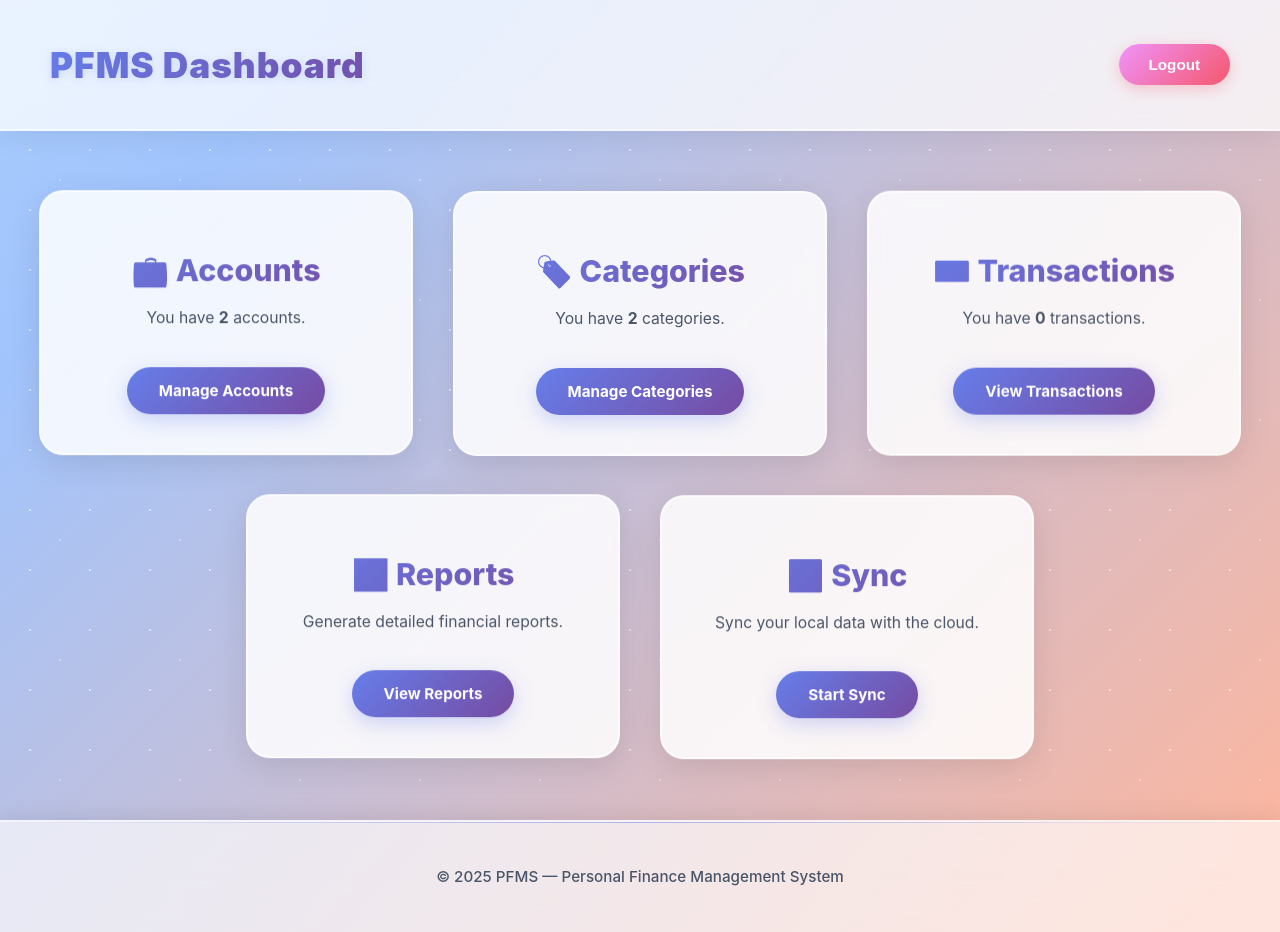
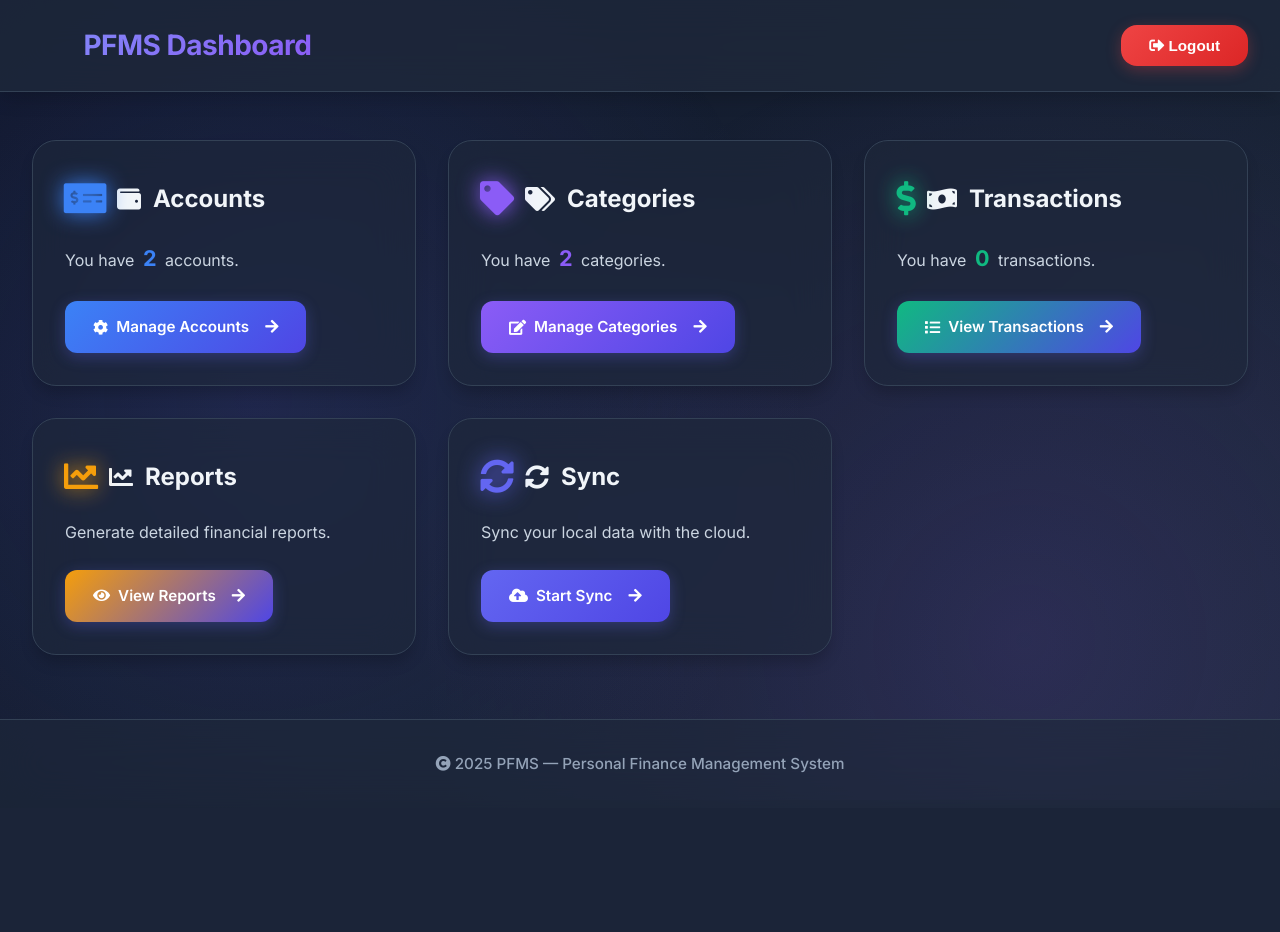
Before and after one commit to kosaladathapththu/Personal-Financial-System, a PHP site: page /dashboard.php in a window 1280 px wide. After the commit the page ends 773 px from the top, so only its background shows below. Run offline with PHP 8.4, Linux system fonts and the light colour scheme; the visitor is signed in with stand-in values (Sample User, id 1); data comes from the database, SQL or seed files in the repository; both versions use the stored data as it was after the commit.

Commit message:
chages in designs

```diff
--- a/public/dashboard.css
+++ b/public/dashboard.css
@@ -1,37 +1,67 @@
-/* === GENERAL STYLES === */
-@keyframes gradientShift {
-  0% { background-position: 0% 50%; }
-  50% { background-position: 100% 50%; }
-  100% { background-position: 0% 50%; }
+/* ========================================
+   MODERN PFMS DASHBOARD - 2025 DESIGN
+   ======================================== */
+
+/* === IMPORTS === */
+@import url('https://fonts.googleapis.com/css2?family=Inter:wght@300;400;500;600;700&display=swap');
+
+/* === ROOT VARIABLES === */
+:root {
+  --primary: #6366f1;
+  --primary-dark: #4f46e5;
+  --primary-light: #818cf8;
+  --secondary: #8b5cf6;
+  --success: #10b981;
+  --warning: #f59e0b;
+  --danger: #ef4444;
+  --info: #3b82f6;
+
+  --bg-primary: #0f172a;
+  --bg-secondary: #1e293b;
+  --bg-card: #1e293b;
+  --bg-card-hover: #334155;
+
+  --text-primary: #f1f5f9;
+  --text-secondary: #cbd5e1;
+  --text-muted: #94a3b8;
+
+  --border-color: #334155;
+  --shadow-sm: 0 1px 2px 0 rgba(0, 0, 0, 0.05);
+  --shadow-md: 0 4px 6px -1px rgba(0, 0, 0, 0.1);
+  --shadow-lg: 0 10px 15px -3px rgba(0, 0, 0, 0.2);
+  --shadow-xl: 0 20px 25px -5px rgba(0, 0, 0, 0.3);
+  --shadow-glow: 0 0 30px rgba(99, 102, 241, 0.3);
+
+  --radius-sm: 8px;
+  --radius-md: 12px;
+  --radius-lg: 16px;
+  --radius-xl: 24px;
+
+  --transition: all 0.3s cubic-bezier(0.4, 0, 0.2, 1);
 }
 
-@keyframes float {
-  0%, 100% { transform: translateY(0px); }
-  50% { transform: translateY(-10px); }
+/* === GLOBAL RESET === */
+* {
+  margin: 0;
+  padding: 0;
+  box-sizing: border-box;
 }
 
-@keyframes shimmer {
-  0% { opacity: 0.5; }
-  50% { opacity: 1; }
-  100% { opacity: 0.5; }
+html {
+  scroll-behavior: smooth;
 }
 
 body {
   font-family: 'Inter', -apple-system, BlinkMacSystemFont, 'Segoe UI', sans-serif;
-  margin: 0;
-  padding: 0;
-  background: linear-gradient(-45deg, #ffecd2, #fcb69f, #a1c4fd, #c2e9fb, #fbc2eb, #a6c1ee);
-  background-size: 400% 400%;
-  animation: gradientShift 20s ease infinite;
-  color: #2d3748;
+  background: linear-gradient(135deg, #0f172a 0%, #1e293b 100%);
+  color: var(--text-primary);
   min-height: 100vh;
+  line-height: 1.6;
   overflow-x: hidden;
-  display: flex;
-  flex-direction: column;
   position: relative;
 }
 
-/* Particle layer with subtle dots */
+/* Animated background effect */
 body::before {
   content: '';
   position: fixed;
@@ -39,60 +69,58 @@ body::before {
   left: 0;
   width: 100%;
   height: 100%;
-  background-image:
-    radial-gradient(circle, rgba(255,255,255,0.8) 1px, transparent 1px),
-    radial-gradient(circle, rgba(255,255,255,0.5) 1px, transparent 1px);
-  background-size: 60px 60px, 120px 120px;
+  background:
+    radial-gradient(circle at 20% 50%, rgba(99, 102, 241, 0.15) 0%, transparent 50%),
+    radial-gradient(circle at 80% 80%, rgba(139, 92, 246, 0.15) 0%, transparent 50%);
   pointer-events: none;
   z-index: 0;
-  animation: shimmer 8s ease-in-out infinite;
 }
 
 /* === NAVBAR === */
 .navbar {
-  background: rgba(255,255,255,0.75);
+  background: rgba(30, 41, 59, 0.8);
   backdrop-filter: blur(20px);
-  border-bottom: 2px solid rgba(255,255,255,0.5);
-  box-shadow: 0 4px 30px rgba(0,0,0,0.08);
-  padding: 20px 50px;
+  border-bottom: 1px solid var(--border-color);
+  padding: 1.25rem 2rem;
   display: flex;
   justify-content: space-between;
   align-items: center;
   position: sticky;
   top: 0;
   z-index: 100;
-  transition: all 0.3s ease;
+  box-shadow: 0 4px 20px rgba(0, 0, 0, 0.2);
 }
 
 .navbar h1 {
-  font-size: 2.2rem;
-  font-weight: 900;
-  letter-spacing: 1px;
-  background: linear-gradient(135deg, #667eea 0%, #764ba2 100%);
+  font-size: 1.75rem;
+  font-weight: 700;
+  background: linear-gradient(135deg, var(--primary-light) 0%, var(--secondary) 100%);
   -webkit-background-clip: text;
   -webkit-text-fill-color: transparent;
   background-clip: text;
-  text-shadow: 0 2px 10px rgba(102, 126, 234, 0.2);
-  transition: all 0.3s;
+  letter-spacing: -0.5px;
+  display: flex;
+  align-items: center;
+  gap: 0.75rem;
 }
 
-.navbar h1:hover {
-  transform: scale(1.05);
-  filter: brightness(1.2);
+.navbar h1::before {
+  content: '💰';
+  font-size: 2rem;
+  filter: drop-shadow(0 0 10px rgba(99, 102, 241, 0.5));
 }
 
-/* Logout Button */
 .logout-btn {
-  background: linear-gradient(135deg, #f093fb 0%, #f5576c 100%);
+  background: linear-gradient(135deg, var(--danger) 0%, #dc2626 100%);
+  color: white;
   border: none;
-  color: #fff;
-  padding: 12px 30px;
-  border-radius: 50px;
+  padding: 0.75rem 1.75rem;
+  border-radius: var(--radius-lg);
+  font-weight: 600;
+  font-size: 0.95rem;
   cursor: pointer;
-  font-weight: 700;
-  font-size: 0.95rem;
-  transition: all 0.3s ease;
-  box-shadow: 0 4px 15px rgba(245, 87, 108, 0.3);
+  transition: var(--transition);
+  box-shadow: 0 4px 15px rgba(239, 68, 68, 0.3);
   position: relative;
   overflow: hidden;
 }
@@ -104,7 +132,7 @@ body::before {
   left: -100%;
   width: 100%;
   height: 100%;
-  background: linear-gradient(90deg, transparent, rgba(255,255,255,0.3), transparent);
+  background: linear-gradient(90deg, transparent, rgba(255, 255, 255, 0.2), transparent);
   transition: left 0.5s;
 }
 
@@ -113,106 +141,145 @@ body::before {
 }
 
 .logout-btn:hover {
-  transform: translateY(-3px) scale(1.05);
-  box-shadow: 0 8px 25px rgba(245, 87, 108, 0.4);
+  transform: translateY(-2px);
+  box-shadow: 0 6px 20px rgba(239, 68, 68, 0.4);
 }
 
 .logout-btn:active {
-  transform: translateY(-1px) scale(1.02);
+  transform: translateY(0);
 }
 
 /* === MAIN CONTAINER === */
 .main-container {
-  display: flex;
-  flex-wrap: wrap;
-  justify-content: center;
-  gap: 40px;
-  padding: 60px 20px;
-  flex: 1;
+  max-width: 1400px;
+  margin: 3rem auto;
+  padding: 0 2rem;
+  display: grid;
+  grid-template-columns: repeat(auto-fit, minmax(320px, 1fr));
+  gap: 2rem;
   position: relative;
   z-index: 1;
 }
 
-/* === CARDS === */
+/* === CARD STYLES === */
 .card {
-  background: rgba(255,255,255,0.85);
-  backdrop-filter: blur(15px);
-  border-radius: 24px;
-  padding: 35px;
-  width: 300px;
-  text-align: center;
+  background: rgba(30, 41, 59, 0.6);
+  backdrop-filter: blur(20px);
+  border: 1px solid var(--border-color);
+  border-radius: var(--radius-xl);
+  padding: 2rem;
+  transition: var(--transition);
   position: relative;
-  cursor: pointer;
-  animation: float 6s ease-in-out infinite;
-  transition: all 0.4s cubic-bezier(0.175, 0.885, 0.32, 1.275);
-  box-shadow: 0 8px 32px rgba(0,0,0,0.1);
-  border: 2px solid rgba(255,255,255,0.6);
   overflow: hidden;
+  box-shadow: var(--shadow-lg);
 }
 
 .card::before {
   content: '';
   position: absolute;
-  top: -50%;
-  left: -50%;
-  width: 200%;
-  height: 200%;
-  background: radial-gradient(circle, rgba(255,255,255,0.4) 0%, transparent 70%);
-  opacity: 0;
-  transition: opacity 0.4s;
+  top: 0;
+  left: 0;
+  right: 0;
+  height: 4px;
+  background: linear-gradient(90deg, var(--primary), var(--secondary));
+  transform: scaleX(0);
+  transition: transform 0.3s ease;
 }
 
 .card:hover::before {
+  transform: scaleX(1);
+}
+
+.card::after {
+  content: '';
+  position: absolute;
+  top: -50%;
+  right: -50%;
+  width: 200%;
+  height: 200%;
+  background: radial-gradient(circle, rgba(99, 102, 241, 0.1) 0%, transparent 70%);
+  opacity: 0;
+  transition: opacity 0.5s;
+}
+
+.card:hover::after {
   opacity: 1;
 }
 
 .card:hover {
-  transform: translateY(-15px) scale(1.03);
-  box-shadow: 0 20px 50px rgba(0,0,0,0.15);
-  border-color: rgba(255,255,255,0.9);
+  transform: translateY(-8px);
+  box-shadow: var(--shadow-xl), var(--shadow-glow);
+  border-color: var(--primary);
+  background: rgba(30, 41, 59, 0.8);
 }
 
-.card:nth-child(1) { animation-delay: 0s; }
-.card:nth-child(2) { animation-delay: 0.5s; }
-.card:nth-child(3) { animation-delay: 1s; }
-.card:nth-child(4) { animation-delay: 1.5s; }
+/* Card specific colors */
+.card:nth-child(1) { --card-color: var(--info); }
+.card:nth-child(2) { --card-color: var(--secondary); }
+.card:nth-child(3) { --card-color: var(--success); }
+.card:nth-child(4) { --card-color: var(--warning); }
+.card:nth-child(5) { --card-color: var(--primary); }
 
 .card h2 {
-  font-size: 1.9rem;
-  margin-bottom: 15px;
-  font-weight: 800;
-  background: linear-gradient(135deg, #667eea 0%, #764ba2 100%);
-  -webkit-background-clip: text;
-  -webkit-text-fill-color: transparent;
-  background-clip: text;
+  font-size: 1.5rem;
+  font-weight: 700;
+  margin-bottom: 1rem;
+  color: var(--text-primary);
+  display: flex;
+  align-items: center;
+  gap: 0.75rem;
   position: relative;
   z-index: 1;
 }
 
+.card h2::before {
+  content: attr(data-icon);
+  font-family: 'Font Awesome 5 Free';
+  font-weight: 900;
+  font-size: 2rem;
+  color: var(--card-color);
+  filter: drop-shadow(0 0 10px var(--card-color));
+  animation: iconPulse 2s ease-in-out infinite;
+}
+
+@keyframes iconPulse {
+  0%, 100% { transform: scale(1); }
+  50% { transform: scale(1.1); }
+}
+
 .card p {
-  font-size: 0.98rem;
+  color: var(--text-secondary);
+  font-size: 1rem;
+  margin-bottom: 1.5rem;
   line-height: 1.7;
-  color: #4a5568;
-  margin-bottom: 20px;
   position: relative;
   z-index: 1;
 }
 
+.card p b {
+  color: var(--card-color);
+  font-weight: 700;
+  font-size: 1.35rem;
+  display: inline-block;
+  margin: 0 0.25rem;
+}
+
 .card a {
-  display: inline-block;
-  margin-top: 15px;
+  display: inline-flex;
+  align-items: center;
+  gap: 0.5rem;
+  color: white;
   text-decoration: none;
-  padding: 14px 32px;
-  border-radius: 50px;
-  background: linear-gradient(135deg, #667eea 0%, #764ba2 100%);
-  color: #fff;
-  font-weight: 700;
+  background: linear-gradient(135deg, var(--card-color), var(--primary-dark));
+  padding: 0.875rem 1.75rem;
+  border-radius: var(--radius-md);
+  font-weight: 600;
   font-size: 0.95rem;
-  transition: all 0.3s ease;
-  box-shadow: 0 6px 20px rgba(102, 126, 234, 0.3);
+  transition: var(--transition);
   position: relative;
+  z-index: 1;
+  box-shadow: 0 4px 15px rgba(99, 102, 241, 0.3);
   overflow: hidden;
-  z-index: 1;
 }
 
 .card a::before {
@@ -223,7 +290,7 @@ body::before {
   width: 0;
   height: 0;
   border-radius: 50%;
-  background: rgba(255,255,255,0.3);
+  background: rgba(255, 255, 255, 0.2);
   transform: translate(-50%, -50%);
   transition: width 0.6s, height 0.6s;
 }
@@ -233,80 +300,111 @@ body::before {
   height: 300px;
 }
 
-.card a:hover {
-  transform: scale(1.08) translateY(-2px);
-  box-shadow: 0 12px 30px rgba(102, 126, 234, 0.4);
+.card a::after {
+  content: '\f061';
+  font-family: 'Font Awesome 5 Free';
+  font-weight: 900;
+  margin-left: 0.5rem;
+  transition: transform 0.3s;
 }
 
-.card a:active {
-  transform: scale(1.03) translateY(0);
+.card a:hover {
+  transform: translateX(5px);
+  box-shadow: 0 6px 20px rgba(99, 102, 241, 0.4);
+}
+
+.card a:hover::after {
+  transform: translateX(5px);
 }
 
 /* === FOOTER === */
 footer {
-  background: rgba(255,255,255,0.65);
+  background: rgba(30, 41, 59, 0.6);
   backdrop-filter: blur(20px);
+  border-top: 1px solid var(--border-color);
   text-align: center;
-  padding: 30px 0;
-  font-size: 0.95rem;
-  color: #4a5568;
-  box-shadow: 0 -4px 20px rgba(0,0,0,0.08);
-  border-top: 2px solid rgba(255,255,255,0.5);
-  font-weight: 500;
+  padding: 2rem;
+  margin-top: 4rem;
   position: relative;
   z-index: 1;
 }
 
-footer::before {
-  content: '';
-  position: absolute;
-  top: 0;
-  left: 0;
-  right: 0;
-  height: 1px;
-  background: linear-gradient(90deg, transparent, rgba(102, 126, 234, 0.5), transparent);
+footer p {
+  color: var(--text-muted);
+  font-size: 0.95rem;
+  font-weight: 500;
 }
 
-/* === RESPONSIVE DESIGN === */
+/* === RESPONSIVE === */
 @media (max-width: 768px) {
+  .navbar {
+    flex-direction: column;
+    gap: 1rem;
+    padding: 1.5rem 1rem;
+  }
+
+  .navbar h1 {
+    font-size: 1.5rem;
+  }
+
   .main-container {
-    flex-direction: column;
-    align-items: center;
-    padding: 40px 15px;
-    gap: 30px;
+    grid-template-columns: 1fr;
+    padding: 0 1rem;
+    margin: 2rem auto;
+    gap: 1.5rem;
   }
 
   .card {
-    width: 90%;
-    max-width: 400px;
+    padding: 1.5rem;
   }
 
-  .navbar {
-    padding: 18px 25px;
-    flex-wrap: wrap;
-    gap: 15px;
-  }
-
-  .navbar h1 {
-    font-size: 1.8rem;
-  }
-
-  .logout-btn {
-    padding: 10px 24px;
-    font-size: 0.9rem;
+  .card h2 {
+    font-size: 1.35rem;
   }
 }
 
 @media (max-width: 480px) {
   .navbar h1 {
-    font-size: 1.5rem;
+    font-size: 1.25rem;
   }
 
-  .card {
-    padding: 28px 22px;
+  .logout-btn {
+    padding: 0.625rem 1.5rem;
+    font-size: 0.9rem;
   }
 
   .card h2 {
-    font-size: 1.6rem;
+    font-size: 1.25rem;
+  }
+
+  .card p {
+    font-size: 0.95rem;
+  }
+
+  .card a {
+    padding: 0.75rem 1.5rem;
+    font-size: 0.9rem;
   }
 }
+
+/* === ANIMATIONS === */
+@keyframes fadeInUp {
+  from {
+    opacity: 0;
+    transform: translateY(30px);
+  }
+  to {
+    opacity: 1;
+    transform: translateY(0);
+  }
+}
+
+.card {
+  animation: fadeInUp 0.6s ease-out backwards;
+}
+
+.card:nth-child(1) { animation-delay: 0.1s; }
+.card:nth-child(2) { animation-delay: 0.2s; }
+.card:nth-child(3) { animation-delay: 0.3s; }
+.card:nth-child(4) { animation-delay: 0.4s; }
+.card:nth-child(5) { animation-delay: 0.5s; }
--- a/public/dashboard.php
+++ b/public/dashboard.php
@@ -49,58 +49,88 @@ try {
 }
 ?>
 <!doctype html>
-<html>
+<html lang="en">
 <head>
   <meta charset="utf-8">
+  <meta name="viewport" content="width=device-width, initial-scale=1.0">
   <title>PFMS — Dashboard</title>
+
+  <!-- Font Awesome 5 -->
+  <link rel="stylesheet" href="https://cdnjs.cloudflare.com/ajax/libs/font-awesome/5.15.4/css/all.min.css">
+
+  <!-- Custom CSS -->
   <link rel="stylesheet" href="dashboard.css">
 </head>
 <body>
 
   <!-- === NAVBAR === -->
   <div class="navbar">
-    <h1>PFMS Dashboard </h1>
-    <button class="logout-btn" onclick="location.href='<?= APP_BASE ?>/public/logout.php'">Logout</button>
+    <h1>PFMS Dashboard</h1>
+    <button class="logout-btn" onclick="location.href='<?= APP_BASE ?>/public/logout.php'">
+      <i class="fas fa-sign-out-alt"></i> Logout
+    </button>
   </div>
 
   <!-- === MAIN CONTAINER === -->
   <div class="main-container">
 
-    <div class="card">
-      <h2>💼 Accounts</h2>
+    <div class="card" data-card="accounts">
+      <h2 data-icon="&#xf53d;">
+        <i class="fas fa-wallet"></i> Accounts
+      </h2>
       <p>You have <b><?= $acc_count ?></b> accounts.</p>
-      <a href="<?= APP_BASE ?>/app/auth/accounts/index.php">Manage Accounts</a>
+      <a href="<?= APP_BASE ?>/app/auth/accounts/index.php">
+        <i class="fas fa-cog"></i> Manage Accounts
+      </a>
     </div>
 
-    <div class="card">
-      <h2>🏷️ Categories</h2>
+    <div class="card" data-card="categories">
+      <h2 data-icon="&#xf02b;">
+        <i class="fas fa-tags"></i> Categories
+      </h2>
       <p>You have <b><?= $cat_count ?></b> categories.</p>
-      <a href="<?= APP_BASE ?>/app/categories/index.php">Manage Categories</a>
+      <a href="<?= APP_BASE ?>/app/categories/index.php">
+        <i class="fas fa-edit"></i> Manage Categories
+      </a>
     </div>
 
-    <div class="card">
-      <h2>💵 Transactions</h2>
+    <div class="card" data-card="transactions">
+      <h2 data-icon="&#xf155;">
+        <i class="fas fa-money-bill-wave"></i> Transactions
+      </h2>
       <p>You have <b><?= $txn_count ?></b> transactions.</p>
-      <a href="<?= APP_BASE ?>/app/transactions/index.php">View Transactions</a>
+      <a href="<?= APP_BASE ?>/app/transactions/index.php">
+        <i class="fas fa-list"></i> View Transactions
+      </a>
     </div>
 
-    <div class="card">
-      <h2>📊 Reports</h2>
+    <div class="card" data-card="reports">
+      <h2 data-icon="&#xf201;">
+        <i class="fas fa-chart-line"></i> Reports
+      </h2>
       <p>Generate detailed financial reports.</p>
-      <a href="<?= APP_BASE ?>/app/reports/index.php">View Reports</a>
+      <a href="<?= APP_BASE ?>/app/reports/index.php">
+        <i class="fas fa-eye"></i> View Reports
+      </a>
     </div>
 
-    <div class="card">
-      <h2>🔁 Sync</h2>
+    <div class="card" data-card="sync">
+      <h2 data-icon="&#xf2f1;">
+        <i class="fas fa-sync-alt"></i> Sync
+      </h2>
       <p>Sync your local data with the cloud.</p>
-      <a href="<?= APP_BASE ?>/public/sync.php">Start Sync</a>
+      <a href="<?= APP_BASE ?>/public/sync.php">
+        <i class="fas fa-cloud-upload-alt"></i> Start Sync
+      </a>
     </div>
 
   </div>
 
   <!-- === FOOTER === -->
   <footer>
-    <p>&copy; <?= date('Y') ?> PFMS — Personal Finance Management System</p>
+    <p>
+      <i class="fas fa-copyright"></i> <?= date('Y') ?> PFMS — Personal Finance Management System
+    </p>
   </footer>
 
 </body>
```
Also changed, not shown: db/pfms.sqlite.
